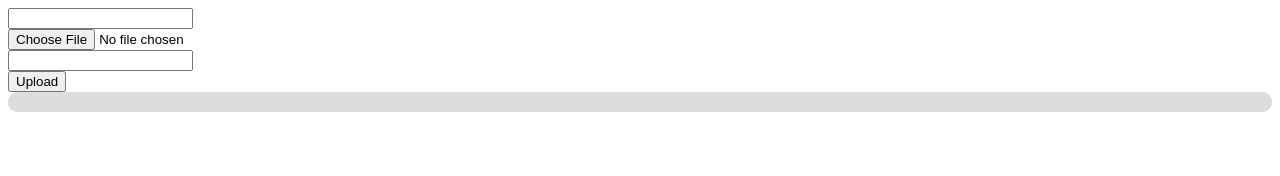
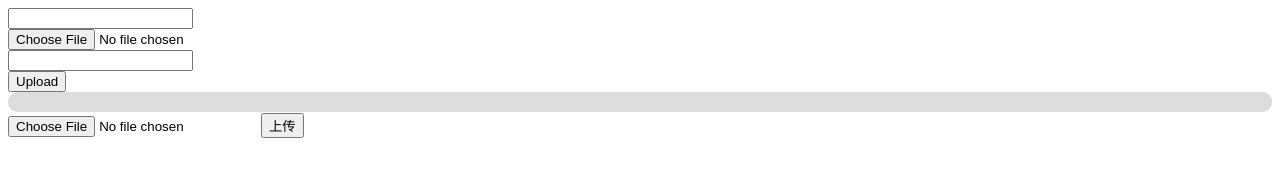
Before and after one commit to fly2mars/AssistantPlus, a plain HTML site: page bin/WebRoot/upload1.html in a window 1280 px wide. Drawn offline with Linux system fonts and the light colour scheme.

Commit message:
test upload file without form with ajax

```diff
--- a/bin/WebRoot/upload1.html
+++ b/bin/WebRoot/upload1.html
@@ -63,5 +63,34 @@
               xhr.send(new FormData(form));
           });
       </script>
+      <input type="file" id="fu"><button id="uploadfile" onclick="upload_file();" >上传</button><br />
+      <script>
+          const button = document.getElementById('uploadfile');
+          console.log(button.onclick);
+
+          function upload_file() {
+              const xhr = new XMLHttpRequest();
+              xhr.open('POST', '/upload');
+              xhr.upload.addEventListener('progress', (event) => {
+                  if (event.lengthComputable) {
+                      const percentComplete = event.loaded / event.total * 100;
+                      progressBar.style.width = percentComplete + '%';
+                      progress.innerHTML = progressBar.style.width
+                  }
+              });
+
+              xhr.onreadystatechange = function () {
+                  if (xhr.readyState === 4 && xhr.status === 200) {
+                      //console.log(xhr.responseText);
+                      feedback.innerHTML = xhr.responseText;
+                  }
+              };
+              fd = new FormData();
+              files = document.getElementById("fu").files;
+              console.log(files);
+              fd.append('file', files[0]);
+              xhr.send(fd);
+          }
+      </script>
   </body>
 </html>
```
